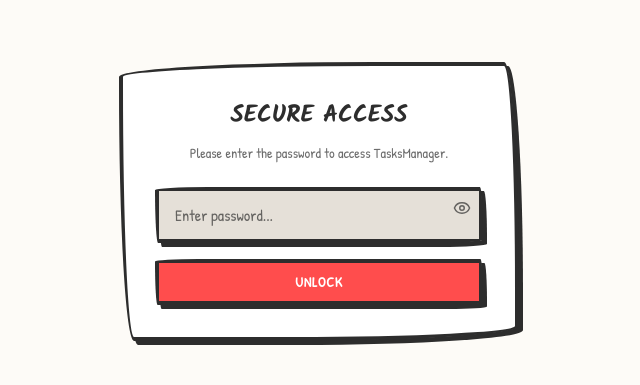
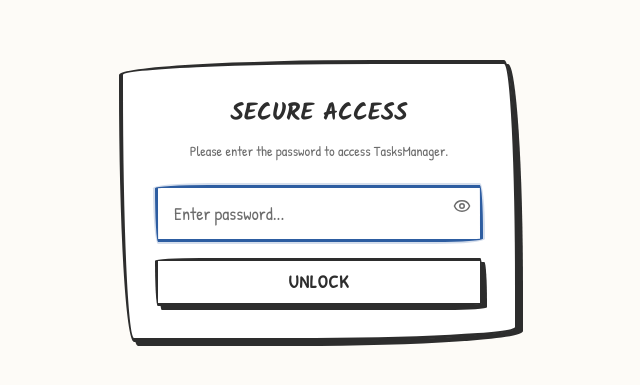
Before and after one commit to guptasushant812/TasksManager, a Next.js app in the folder client/: page / in a window 1280 px wide. Shown: the part 199-584 px from the top of the page, without its empty margins (321-961 px from the left). Built offline with nearby package versions, Linux system fonts and the light colour scheme.

Commit message:
style(theme): apply hand-drawn borders to inputs
Apply hand-drawn borders and styling to inputs, buttons, and badges
across the application.

```diff
--- a/client/app/globals.css
+++ b/client/app/globals.css
@@ -17,17 +17,21 @@
   --space-10: 64px;
 
   /* Surface colors — Hand-Drawn Paper Palette */
-  --bg-base: #fdfbf7; /* Warm Paper */
+  --bg-base: #fdfbf7;
+  /* Warm Paper */
   --bg-surface: #ffffff;
   --bg-elevated: #fdfbf7;
   --bg-card: #ffffff;
-  --bg-hover: #e5e0d8; /* Old Paper / Erased Pencil */
+  --bg-hover: #e5e0d8;
+  /* Old Paper / Erased Pencil */
   --bg-active: #e5e0d8;
 
   /* Border system — Hard Black Strokes */
-  --border: #2d2d2d; /* Pencil Lead */
+  --border: #2d2d2d;
+  /* Pencil Lead */
   --border-subtle: #e5e0d8;
-  --border-focus: #2d5da1; /* Blue Ballpoint Pen */
+  --border-focus: #2d5da1;
+  /* Blue Ballpoint Pen */
 
   /* Typography — Unapologetic Visibility */
   --text-primary: #2d2d2d;
@@ -35,7 +39,8 @@
   --text-muted: rgba(45, 45, 45, 0.7);
 
   /* Accent colors */
-  --accent: #ff4d4d; /* Red Correction Marker */
+  --accent: #ff4d4d;
+  /* Red Correction Marker */
   --accent-hover: #ff3333;
   --accent-subtle: #2d5da1;
   --accent-glow: #2d2d2d;
@@ -64,7 +69,8 @@
   --radius-md: 255px 15px 225px 15px / 15px 225px 15px 255px;
   --radius-lg: 255px 15px 225px 15px / 15px 225px 15px 255px;
   --radius-xl: 255px 15px 225px 15px / 15px 225px 15px 255px;
-  --radius-full: 999px; /* Only for pills/circles */
+  --radius-full: 999px;
+  /* Only for pills/circles */
 
   /* Transitions — Mechanical & snappy */
   --ease-out: linear;
@@ -153,7 +159,12 @@ html {
   font-weight: 400;
 }
 
-html h1, html h2, html h3, html h4, html h5, html h6 {
+html h1,
+html h2,
+html h3,
+html h4,
+html h5,
+html h6 {
   font-family: 'Kalam', cursive;
   font-weight: 700;
 }
@@ -169,7 +180,12 @@ html.dark {
   font-weight: 400;
 }
 
-html.dark h1, html.dark h2, html.dark h3, html.dark h4, html.dark h5, html.dark h6 {
+html.dark h1,
+html.dark h2,
+html.dark h3,
+html.dark h4,
+html.dark h5,
+html.dark h6 {
   font-family: 'Orbitron', 'Share Tech Mono', sans-serif;
   text-transform: uppercase;
   letter-spacing: 0.05em;
@@ -182,13 +198,11 @@ html.dark body::after {
   left: 0;
   width: 100vw;
   height: 100vh;
-  background: repeating-linear-gradient(
-    0deg,
-    transparent,
-    transparent 2px,
-    rgba(0, 255, 136, 0.02) 2px,
-    rgba(0, 255, 136, 0.02) 4px
-  );
+  background: repeating-linear-gradient(0deg,
+      transparent,
+      transparent 2px,
+      rgba(0, 255, 136, 0.02) 2px,
+      rgba(0, 255, 136, 0.02) 4px);
   pointer-events: none;
   z-index: 99999;
 }
@@ -203,17 +217,36 @@ body {
 }
 
 /* Base override for bold typography */
-h1, h2, h3, h4, h5, h6 {
+h1,
+h2,
+h3,
+h4,
+h5,
+h6 {
   font-weight: 900 !important;
   text-transform: uppercase;
 }
 
 /* ─── Scrollbar ───────────────────────────────────────────────────────────── */
-::-webkit-scrollbar { width: 12px; height: 12px; }
-::-webkit-scrollbar-track { background: var(--bg-base); border-left: 4px solid #000; }
-::-webkit-scrollbar-thumb { background: #000; border: 2px solid var(--bg-base); }
+::-webkit-scrollbar {
+  width: 12px;
+  height: 12px;
+}
 
-::selection { background: var(--bg-hover); color: #000; }
+::-webkit-scrollbar-track {
+  background: var(--bg-base);
+  border-left: 4px solid #000;
+}
+
+::-webkit-scrollbar-thumb {
+  background: #000;
+  border: 2px solid var(--bg-base);
+}
+
+::selection {
+  background: var(--bg-hover);
+  color: #000;
+}
 
 /* ─── Focus ───────────────────────────────────────────────────────────── */
 :focus-visible {
@@ -235,6 +268,7 @@ h1, h2, h3, h4, h5, h6 {
   box-shadow: 8px 8px 0px 0px var(--border);
   transition: all var(--duration-normal) var(--ease-smooth);
 }
+
 .card:hover {
   transform: translateY(-4px);
   box-shadow: 12px 12px 0px 0px var(--border);
@@ -267,10 +301,12 @@ h1, h2, h3, h4, h5, h6 {
   line-height: 1;
   user-select: none;
 }
+
 .btn:active {
   transform: translate(4px, 4px);
   box-shadow: 0px 0px 0px 0px var(--border);
 }
+
 .btn:disabled {
   opacity: 0.5;
   cursor: not-allowed;
@@ -281,6 +317,7 @@ h1, h2, h3, h4, h5, h6 {
   background: var(--accent);
   color: #fff;
 }
+
 .btn-primary:hover {
   background: var(--accent-hover);
 }
@@ -289,6 +326,7 @@ h1, h2, h3, h4, h5, h6 {
   background: var(--bg-surface);
   color: var(--text-primary);
 }
+
 .btn-ghost:hover {
   background: var(--bg-hover);
 }
@@ -297,8 +335,46 @@ h1, h2, h3, h4, h5, h6 {
   background: var(--high);
   color: #fff;
 }
+
 .btn-danger:hover {
   background: #ff4d4d;
+}
+
+/* Hand-Drawn Light Mode Button Overrides */
+html:not(.dark) .btn {
+  font-family: 'Patrick Hand', cursive;
+  font-size: 18px;
+  border-width: 3px;
+  background: var(--bg-surface);
+  color: var(--text-primary);
+  box-shadow: 4px 4px 0px 0px var(--border);
+  transform: translate(0, 0);
+}
+html:not(.dark) .btn:hover {
+  background: var(--accent);
+  color: #fff;
+  box-shadow: 2px 2px 0px 0px var(--border);
+  transform: translate(2px, 2px);
+}
+html:not(.dark) .btn:active {
+  box-shadow: 0px 0px 0px 0px var(--border);
+  transform: translate(4px, 4px);
+}
+html:not(.dark) .btn-ghost {
+  background: var(--bg-hover);
+  color: var(--text-primary);
+}
+html:not(.dark) .btn-ghost:hover {
+  background: var(--accent-subtle);
+  color: #fff;
+}
+html:not(.dark) .btn-danger {
+  background: var(--bg-surface);
+  color: var(--text-primary);
+}
+html:not(.dark) .btn-danger:hover {
+  background: var(--accent);
+  color: #fff;
 }
 
 /* Cyberpunk Dark Mode Button Overrides */
@@ -313,41 +389,48 @@ h1, h2, h3, h4, h5, h6 {
   border-radius: 0;
   transition: all 150ms steps(4);
 }
+
 .dark .btn:active {
   transform: translateY(2px);
   box-shadow: none;
 }
+
 .dark .btn-primary {
   background: var(--accent);
   color: var(--bg-base);
   box-shadow: var(--box-shadow-neon);
 }
+
 .dark .btn-primary:hover {
   background: transparent;
   color: var(--accent);
   box-shadow: var(--box-shadow-neon-lg);
   filter: brightness(1.2);
 }
+
 .dark .btn-ghost {
   border: 1px solid var(--border);
   color: var(--text-primary);
   box-shadow: none;
 }
+
 .dark .btn-ghost:hover {
   border-color: var(--accent);
   color: var(--accent);
   box-shadow: var(--box-shadow-neon-sm);
   background: var(--accent-subtle);
 }
+
 .dark .btn-danger {
   border-color: var(--high);
   color: var(--high);
   background: transparent;
 }
+
 .dark .btn-danger:hover {
   background: var(--high);
   color: var(--bg-base);
-  box-shadow: 0 0 10px var(--high), 0 0 20px rgba(255,51,102,0.5);
+  box-shadow: 0 0 10px var(--high), 0 0 20px rgba(255, 51, 102, 0.5);
 }
 
 /* ─── Input system ─────────────────────────────────────────────────────────── */
@@ -363,12 +446,29 @@ h1, h2, h3, h4, h5, h6 {
   transition: all var(--duration-fast) var(--ease-smooth);
   width: 100%;
 }
+
+html:not(.dark) .input {
+  font-family: 'Patrick Hand', cursive;
+  font-size: 18px;
+  border-width: 3px;
+  background: var(--bg-surface);
+}
+html:not(.dark) .input:focus {
+  border-color: var(--border-focus);
+  box-shadow: 0 0 0 2px rgba(45, 93, 161, 0.2);
+  background: var(--bg-surface);
+}
+
 .input:focus {
   outline: none;
   background-color: var(--bg-hover);
   box-shadow: 4px 4px 0px 0px var(--border);
 }
-.input::placeholder { color: var(--text-muted); font-weight: 500; }
+
+.input::placeholder {
+  color: var(--text-muted);
+  font-weight: 500;
+}
 
 .dark .input {
   border: 1px solid var(--border);
@@ -379,13 +479,17 @@ h1, h2, h3, h4, h5, h6 {
   background: var(--bg-surface);
   padding-left: 20px;
 }
+
 .dark .input:focus {
   border-color: var(--accent);
   box-shadow: var(--box-shadow-neon-sm);
   background: var(--bg-base);
 }
 
-select.input { cursor: pointer; }
+select.input {
+  cursor: pointer;
+}
+
 select option {
   background: var(--bg-surface);
   color: var(--text-primary);
@@ -413,17 +517,22 @@ textarea.input {
   transition: all 300ms;
   position: relative;
 }
+
 .dark .card::before {
   content: "";
   position: absolute;
-  top: 0; left: 0; right: 0; bottom: 0;
+  top: 0;
+  left: 0;
+  right: 0;
+  bottom: 0;
   background-image: linear-gradient(rgba(0, 255, 136, 0.03) 1px, transparent 1px),
-                    linear-gradient(90deg, rgba(0, 255, 136, 0.03) 1px, transparent 1px);
+    linear-gradient(90deg, rgba(0, 255, 136, 0.03) 1px, transparent 1px);
   background-size: 20px 20px;
   pointer-events: none;
   opacity: 0.5;
   z-index: -1;
 }
+
 .dark .card:hover {
   border-color: var(--accent);
 }
@@ -434,6 +543,7 @@ input[type="datetime-local"]::-webkit-calendar-picker-indicator {
   filter: invert(0.8) brightness(1.2);
   opacity: 0.8;
 }
+
 input[type="date"]:hover::-webkit-calendar-picker-indicator,
 input[type="datetime-local"]:hover::-webkit-calendar-picker-indicator {
   opacity: 1;
@@ -448,6 +558,13 @@ input[type="datetime-local"]:hover::-webkit-calendar-picker-indicator {
   color: var(--text-primary);
   display: block;
   margin-bottom: 8px;
+}
+
+html:not(.dark) .label {
+  font-family: 'Patrick Hand', cursive;
+  font-size: 16px;
+  font-weight: 700;
+  text-transform: none;
 }
 
 /* ─── Badges ───────────────────────────────────────────────────────────────── */
@@ -465,36 +582,103 @@ input[type="datetime-local"]:hover::-webkit-calendar-picker-indicator {
   line-height: 1.2;
 }
 
-.badge-high { color: var(--high); background: var(--high-bg); }
-.badge-medium { color: var(--medium); background: var(--medium-bg); }
-.badge-low { color: var(--low); background: var(--low-bg); }
-.badge-inprogress { color: var(--inprogress); background: var(--inprogress-bg); }
-.badge-pending { color: var(--pending); background: var(--pending-bg); }
-.badge-completed { color: var(--completed); background: var(--completed-bg); }
+html:not(.dark) .badge {
+  font-family: 'Patrick Hand', cursive;
+  font-size: 14px;
+  border-width: 2px;
+  box-shadow: none;
+  font-weight: 700;
+  text-transform: none;
+}
+
+.badge-high {
+  color: var(--high);
+  background: var(--high-bg);
+}
+
+.badge-medium {
+  color: var(--medium);
+  background: var(--medium-bg);
+}
+
+.badge-low {
+  color: var(--low);
+  background: var(--low-bg);
+}
+
+.badge-inprogress {
+  color: var(--inprogress);
+  background: var(--inprogress-bg);
+}
+
+.badge-pending {
+  color: var(--pending);
+  background: var(--pending-bg);
+}
+
+.badge-completed {
+  color: var(--completed);
+  background: var(--completed-bg);
+}
 
 /* ─────────────────────────────────────────────────────────────────────────────
    ANIMATIONS — purposeful, minimal, communicating state
    ───────────────────────────────────────────────────────────────────────────── */
 @keyframes fadeIn {
-  from { opacity: 0; }
-  to   { opacity: 1; }
-}
-@keyframes slideUp {
-  from { opacity: 0; transform: translateY(12px); }
-  to   { opacity: 1; transform: translateY(0); }
-}
-@keyframes slideDown {
-  from { opacity: 0; transform: translateY(-8px); }
-  to   { opacity: 1; transform: translateY(0); }
-}
-@keyframes spin {
-  to { transform: rotate(360deg); }
+  from {
+    opacity: 0;
+  }
+
+  to {
+    opacity: 1;
+  }
 }
 
-.animate-fade-in { animation: fadeIn 0.25s ease-out forwards; }
-.animate-slide-up { animation: slideUp 0.3s var(--ease-out) forwards; }
-.animate-slide-down { animation: slideDown 0.25s var(--ease-out) forwards; }
-.animate-spin { animation: spin 0.8s linear infinite; }
+@keyframes slideUp {
+  from {
+    opacity: 0;
+    transform: translateY(12px);
+  }
+
+  to {
+    opacity: 1;
+    transform: translateY(0);
+  }
+}
+
+@keyframes slideDown {
+  from {
+    opacity: 0;
+    transform: translateY(-8px);
+  }
+
+  to {
+    opacity: 1;
+    transform: translateY(0);
+  }
+}
+
+@keyframes spin {
+  to {
+    transform: rotate(360deg);
+  }
+}
+
+.animate-fade-in {
+  animation: fadeIn 0.25s ease-out forwards;
+}
+
+.animate-slide-up {
+  animation: slideUp 0.3s var(--ease-out) forwards;
+}
+
+.animate-slide-down {
+  animation: slideDown 0.25s var(--ease-out) forwards;
+}
+
+.animate-spin {
+  animation: spin 0.8s linear infinite;
+}
 
 /* ─────────────────────────────────────────────────────────────────────────────
    DATA TABLE
@@ -527,7 +711,10 @@ input[type="datetime-local"]:hover::-webkit-calendar-picker-indicator {
   border-bottom: 4px solid var(--border);
   transition: background var(--duration-fast);
 }
-.task-table th:hover { background: var(--bg-hover); }
+
+.task-table th:hover {
+  background: var(--bg-hover);
+}
 
 .task-table td {
   padding: 12px 16px;
@@ -540,12 +727,15 @@ input[type="datetime-local"]:hover::-webkit-calendar-picker-indicator {
 .task-table tr {
   transition: background var(--duration-fast);
 }
+
 .task-table tr:hover {
   background: var(--bg-hover);
 }
+
 .task-table tr:hover td {
   color: var(--text-primary);
 }
+
 .task-table tr.selected td {
   background: var(--accent-subtle);
 }
@@ -554,6 +744,7 @@ input[type="datetime-local"]:hover::-webkit-calendar-picker-indicator {
   opacity: 0.6;
   transition: opacity var(--duration-fast);
 }
+
 .task-table tr:hover .task-actions {
   opacity: 1;
 }
@@ -606,19 +797,23 @@ input[type="datetime-local"]:hover::-webkit-calendar-picker-indicator {
   transition: all var(--duration-fast) var(--ease-smooth);
   white-space: nowrap;
 }
+
 .pill:hover {
   background: var(--bg-hover);
   transform: translate(-2px, -2px);
   box-shadow: 4px 4px 0px 0px var(--border);
 }
+
 .pill:active {
   transform: translate(2px, 2px);
   box-shadow: 0px 0px 0px 0px var(--border);
 }
+
 .pill.active {
   background: var(--text-primary);
   color: var(--bg-base);
 }
+
 .pill.today {
   border-color: var(--accent);
   background: var(--accent);
@@ -642,10 +837,12 @@ input[type="datetime-local"]:hover::-webkit-calendar-picker-indicator {
   overflow: hidden;
   box-shadow: 6px 6px 0px 0px var(--border);
 }
-.summary-card > * {
+
+.summary-card>* {
   z-index: 1;
   position: relative;
 }
+
 .summary-card:hover {
   transform: translateY(-4px);
   box-shadow: 10px 10px 0px 0px var(--border);
@@ -654,59 +851,26 @@ input[type="datetime-local"]:hover::-webkit-calendar-picker-indicator {
 .summary-card.active-inprogress {
   background: var(--inprogress);
 }
+
 .summary-card.active-pending {
   background: var(--pending);
 }
+
 .summary-card.active-completed {
   background: var(--completed);
-}
-
-/* ─────────────────────────────────────────────────────────────────────────────
-   HAND-DRAWN LAYOUT MODIFIERS (LIGHT MODE ONLY)
-   ───────────────────────────────────────────────────────────────────────────── */
-html:not(.dark) .hd-rotate {
-  rotate: -1deg;
-}
-html:not(.dark) .hd-rotate-even:nth-child(even),
-html:not(.dark) .hd-rotate:nth-child(even) {
-  rotate: 1.5deg;
-}
-html:not(.dark) .hd-rotate:hover {
-  rotate: -2deg;
-}
-html:not(.dark) .hd-rotate:nth-child(even):hover {
-  rotate: 2.5deg;
-}
-
-html:not(.dark) .hd-tape {
-  position: relative;
-}
-html:not(.dark) .hd-tape::after {
-  content: "";
-  position: absolute;
-  top: -12px;
-  left: 50%;
-  transform: translateX(-50%) rotate(-3deg);
-  width: 70px;
-  height: 22px;
-  background: rgba(220, 220, 210, 0.7);
-  border: 1px solid rgba(0,0,0,0.05);
-  box-shadow: 1px 1px 2px rgba(0,0,0,0.1);
-  z-index: 10;
-  border-radius: 2px;
-  pointer-events: none;
-}
-html:not(.dark) .hd-tape-alt::after {
-  transform: translateX(-50%) rotate(2deg);
-  background: rgba(210, 220, 220, 0.7);
 }
 
 /* ─────────────────────────────────────────────────────────────────────────────
    FOLLOW-UP PANEL (slide-over)
    ───────────────────────────────────────────────────────────────────────────── */
 @keyframes slideInRight {
-  from { transform: translateX(100%); }
-  to   { transform: translateX(0); }
+  from {
+    transform: translateX(100%);
+  }
+
+  to {
+    transform: translateX(0);
+  }
 }
 
 .fu-panel-backdrop {
@@ -753,7 +917,10 @@ html:not(.dark) .hd-tape-alt::after {
   font-weight: 500;
   transition: color var(--duration-fast);
 }
-.fu-panel-back:hover { color: var(--text-primary); }
+
+.fu-panel-back:hover {
+  color: var(--text-primary);
+}
 
 .fu-panel-task-info {
   padding: 16px 20px;
@@ -804,6 +971,7 @@ html:not(.dark) .hd-tape-alt::after {
   flex-shrink: 0;
   z-index: 1;
 }
+
 .fu-dot-deleted {
   background: var(--text-muted);
 }
@@ -857,6 +1025,7 @@ html:not(.dark) .hd-tape-alt::after {
 .fu-field {
   margin-bottom: 8px;
 }
+
 .fu-field-label {
   display: block;
   font-size: 10px;
@@ -866,6 +1035,7 @@ html:not(.dark) .hd-tape-alt::after {
   color: var(--text-muted);
   margin-bottom: 2px;
 }
+
 .fu-field-value {
   font-size: 13px;
   color: var(--text-secondary);
@@ -874,6 +1044,7 @@ html:not(.dark) .hd-tape-alt::after {
   white-space: pre-wrap;
   word-break: break-word;
 }
+
 .fu-response {
   color: var(--text-primary);
   font-style: italic;
@@ -916,6 +1087,7 @@ html:not(.dark) .hd-tape-alt::after {
   opacity: 0;
   transition: opacity var(--duration-fast);
 }
+
 .fu-entry:hover .fu-entry-actions {
   opacity: 1;
 }
@@ -930,10 +1102,12 @@ html:not(.dark) .hd-tape-alt::after {
   font-size: 11px;
   transition: all var(--duration-fast);
 }
+
 .fu-action-btn:hover {
   border-color: var(--accent);
   color: var(--accent);
 }
+
 .fu-action-btn-danger:hover {
   border-color: var(--high);
   color: var(--high);
@@ -958,15 +1132,17 @@ html:not(.dark) .hd-tape-alt::after {
    as a safety net and also add mobile-specific refinements. */
 
 @media (max-width: 1023px) {
+
   /* Ensure the main content area doesn't reserve space for sidebar */
-  body > div > div:last-child,
-  body > [data-nextjs-scroll-focus-boundary] > div > div:last-child {
+  body>div>div:last-child,
+  body>[data-nextjs-scroll-focus-boundary]>div>div:last-child {
     margin-left: 0 !important;
   }
 }
 
 /* ── Smallest screens: ≤ 480px ───────────────────────────────────────────── */
 @media (max-width: 480px) {
+
   /* Hide breadcrumb prefix on very small screens */
   .breadcrumb-prefix {
     display: none !important;
@@ -975,6 +1151,7 @@ html:not(.dark) .hd-tape-alt::after {
 
 /* ── Mobile: ≤ 640px ─────────────────────────────────────────────────────── */
 @media (max-width: 640px) {
+
   /* Follow-Up Panel — full screen on mobile */
   .fu-panel {
     width: 100vw;
@@ -985,6 +1162,7 @@ html:not(.dark) .hd-tape-alt::after {
     padding: var(--space-3);
     align-items: flex-end;
   }
+
   .modal-box {
     max-width: 100%;
     max-height: 92vh;
@@ -1001,10 +1179,12 @@ html:not(.dark) .hd-tape-alt::after {
   .task-table {
     font-size: 12px;
   }
+
   .task-table th {
     padding: 8px 10px;
     font-size: 10px;
   }
+
   .task-table td {
     padding: 10px 10px;
   }
@@ -1031,6 +1211,7 @@ html:not(.dark) .hd-tape-alt::after {
   .fu-entry-header {
     flex-wrap: wrap;
   }
+
   .fu-entry-actions {
     opacity: 1;
   }
@@ -1112,6 +1293,7 @@ html:not(.dark) .hd-tape-alt::after {
   .public-layout {
     flex-direction: column;
   }
+
   .public-sidebar {
     width: 100%;
     height: auto;
@@ -1119,10 +1301,12 @@ html:not(.dark) .hd-tape-alt::after {
     border-right: none;
     border-bottom: 1px solid var(--border-subtle);
   }
+
   .public-main {
     margin-left: 0;
     padding: 32px 24px;
   }
+
   .public-sidebar-nav {
     display: flex;
     flex-direction: row !important;
@@ -1130,6 +1314,7 @@ html:not(.dark) .hd-tape-alt::after {
     padding-bottom: 8px;
     gap: 8px;
   }
+
   .public-sidebar-nav button {
     flex-shrink: 0;
   }
@@ -1143,11 +1328,17 @@ html:not(.dark) .hd-tape-alt::after {
 
 /* Skeleton Loading */
 @keyframes shimmer {
-  0% { background-position: -1000px 0; }
-  100% { background-position: 1000px 0; }
+  0% {
+    background-position: -1000px 0;
+  }
+
+  100% {
+    background-position: 1000px 0;
+  }
 }
+
 .skeleton {
-  background: linear-gradient(90deg, var(--bg-elevated) 25%, rgba(255,255,255,0.05) 50%, var(--bg-elevated) 75%);
+  background: linear-gradient(90deg, var(--bg-elevated) 25%, rgba(255, 255, 255, 0.05) 50%, var(--bg-elevated) 75%);
   background-size: 1000px 100%;
   animation: shimmer 2s infinite linear;
   border-radius: var(--radius-sm);
@@ -1155,38 +1346,71 @@ html:not(.dark) .hd-tape-alt::after {
 
 /* ─── Animations ──────────────────────────────────────────────────────────── */
 @keyframes fade-in {
-  from { opacity: 0; }
-  to { opacity: 1; }
+  from {
+    opacity: 0;
+  }
+
+  to {
+    opacity: 1;
+  }
 }
+
 @keyframes slide-down {
-  from { opacity: 0; transform: translateY(-4px); }
-  to { opacity: 1; transform: translateY(0); }
+  from {
+    opacity: 0;
+    transform: translateY(-4px);
+  }
+
+  to {
+    opacity: 1;
+    transform: translateY(0);
+  }
 }
+
 @keyframes slide-up {
-  from { opacity: 0; transform: translateY(8px); }
-  to { opacity: 1; transform: translateY(0); }
+  from {
+    opacity: 0;
+    transform: translateY(8px);
+  }
+
+  to {
+    opacity: 1;
+    transform: translateY(0);
+  }
 }
+
 @keyframes slide-left {
-  from { transform: translateX(100%); }
-  to { transform: translateX(0); }
+  from {
+    transform: translateX(100%);
+  }
+
+  to {
+    transform: translateX(0);
+  }
 }
 
 .animate-fade-in {
   animation: fade-in 0.15s cubic-bezier(0, 0, 0.2, 1) forwards;
 }
+
 .animate-slide-down {
   animation: slide-down 0.15s cubic-bezier(0, 0, 0.2, 1) forwards;
 }
+
 .animate-slide-up {
   animation: slide-up 0.2s cubic-bezier(0, 0, 0.2, 1) forwards;
 }
+
 .animate-slide-left {
   animation: slide-left 0.25s cubic-bezier(0, 0, 0.2, 1) forwards;
 }
 
 /* Reduced Motion Override */
 @media (prefers-reduced-motion: reduce) {
-  *, ::before, ::after {
+
+  *,
+  ::before,
+  ::after {
     animation-duration: 0.01ms !important;
     animation-iteration-count: 1 !important;
     transition-duration: 0.01ms !important;
--- a/client/components/dashboard/CascadingFilterNav.tsx
+++ b/client/components/dashboard/CascadingFilterNav.tsx
@@ -54,7 +54,6 @@ export default function CascadingFilterNav({ filters, onFiltersChange, available
       }}>
         <div style={{ display: 'flex', alignItems: 'center' }}>
           <select
-            className="hd-rotate"
             value={filters.year || ''}
             onChange={handleYearChange}
             aria-label="Select year"
@@ -80,7 +79,6 @@ export default function CascadingFilterNav({ filters, onFiltersChange, available
 
       <div style={{ padding: '16px 20px', display: 'flex', gap: 12, overflowX: 'auto', scrollbarWidth: 'none' }}>
         <button
-          className="hd-rotate"
           onClick={() => handleMonthSelect('')}
           aria-pressed={!filters.month}
           style={{
@@ -135,7 +133,6 @@ export default function CascadingFilterNav({ filters, onFiltersChange, available
           return (
             <button
               key={month}
-              className="hd-rotate"
               onClick={() => handleMonthSelect(monthNum)}
               aria-pressed={isSelected}
               style={{
@@ -204,7 +201,6 @@ export default function CascadingFilterNav({ filters, onFiltersChange, available
               return (
                 <button
                   key={week.index}
-                  className="hd-rotate"
                   onClick={() => handleWeekSelect(week.index, week.start, week.end)}
                   aria-pressed={isSelected}
                   style={{
@@ -271,7 +267,6 @@ export default function CascadingFilterNav({ filters, onFiltersChange, available
               return (
                 <button
                   key={iso}
-                  className="hd-rotate"
                   onClick={() => handleDaySelect(iso)}
                   aria-pressed={isSelected}
                   style={{
```
Also changed, not shown: client/components/dashboard/SummaryCards.tsx (+6 -6 lines), client/components/layout/Sidebar.tsx (+3 -4 lines).
